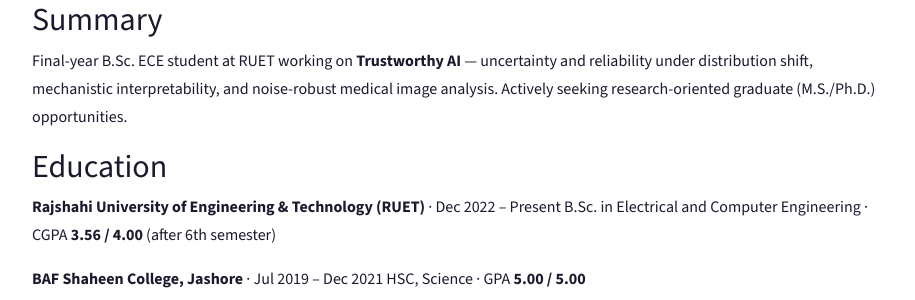
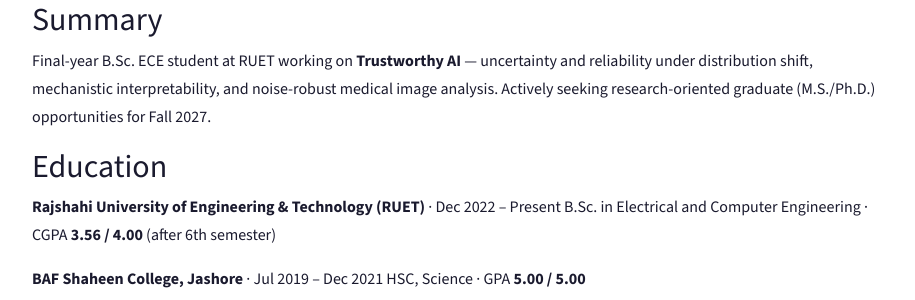
Before and after one commit to Md-Noman-Biswas/Md-Noman-Biswas.github.io, a Jekyll site: the page built from _pages/cv.md, in a window 1280 px wide and 900 px high, scrolled down 952 px. Shown: the part 210-510 px from the top of the window, without its empty margins (182-1097 px from the left). Built offline with Jekyll 4.4.1, drawn with Linux system fonts in a browser that asks for light colours; a style sheet for code colours, icons or effects is not loaded.

Commit message:
Add ORCID iD and Fall 2027 start to graduate-study goal

```diff
--- a/_config.yml
+++ b/_config.yml
@@ -15,7 +15,7 @@
   github: Md-Noman-Biswas
   linkedin: md-noman-biswas-sibly
   google_scholar: "S3WB61EAAAAJ"
-  orcid: ""
+  orcid: "0009-0003-3410-5580"
 
 include:
   - _pages
--- a/_data/profile.yml
+++ b/_data/profile.yml
@@ -8,7 +8,7 @@
 github: Md-Noman-Biswas
 linkedin: md-noman-biswas-sibly
 google_scholar: "S3WB61EAAAAJ"
-orcid: ""
+orcid: "0009-0003-3410-5580"
 # Google Scholar metrics. These are a manual snapshot — Scholar has no public
 # API, so update them from the admin panel when they change. Leave
 # scholar_citations empty to hide the metrics line on the Publications page.
@@ -23,4 +23,4 @@
 
   I also have experience in **algorithm design and analysis**, developed through competitive programming.
 seeking: |
-  **I am actively seeking research-oriented graduate opportunities (M.S. / Ph.D.)** in intelligent, reliable AI systems. If you are looking for a motivated and research-driven student, feel free to reach out at [mdnomanbiswassibly@gmail.com](mailto:mdnomanbiswassibly@gmail.com).
+  **I am actively seeking research-oriented graduate opportunities (M.S. / Ph.D.) for Fall 2027** in intelligent, reliable AI systems. If you are looking for a motivated and research-driven student, feel free to reach out at [mdnomanbiswassibly@gmail.com](mailto:mdnomanbiswassibly@gmail.com).
--- a/_pages/cv.md
+++ b/_pages/cv.md
@@ -34,7 +34,7 @@
 
 Final-year B.Sc. ECE student at RUET working on **Trustworthy AI** — uncertainty and reliability
 under distribution shift, mechanistic interpretability, and noise-robust medical image analysis.
-Actively seeking research-oriented graduate (M.S./Ph.D.) opportunities.
+Actively seeking research-oriented graduate (M.S./Ph.D.) opportunities for Fall 2027.
 
 ## Education
 
```
